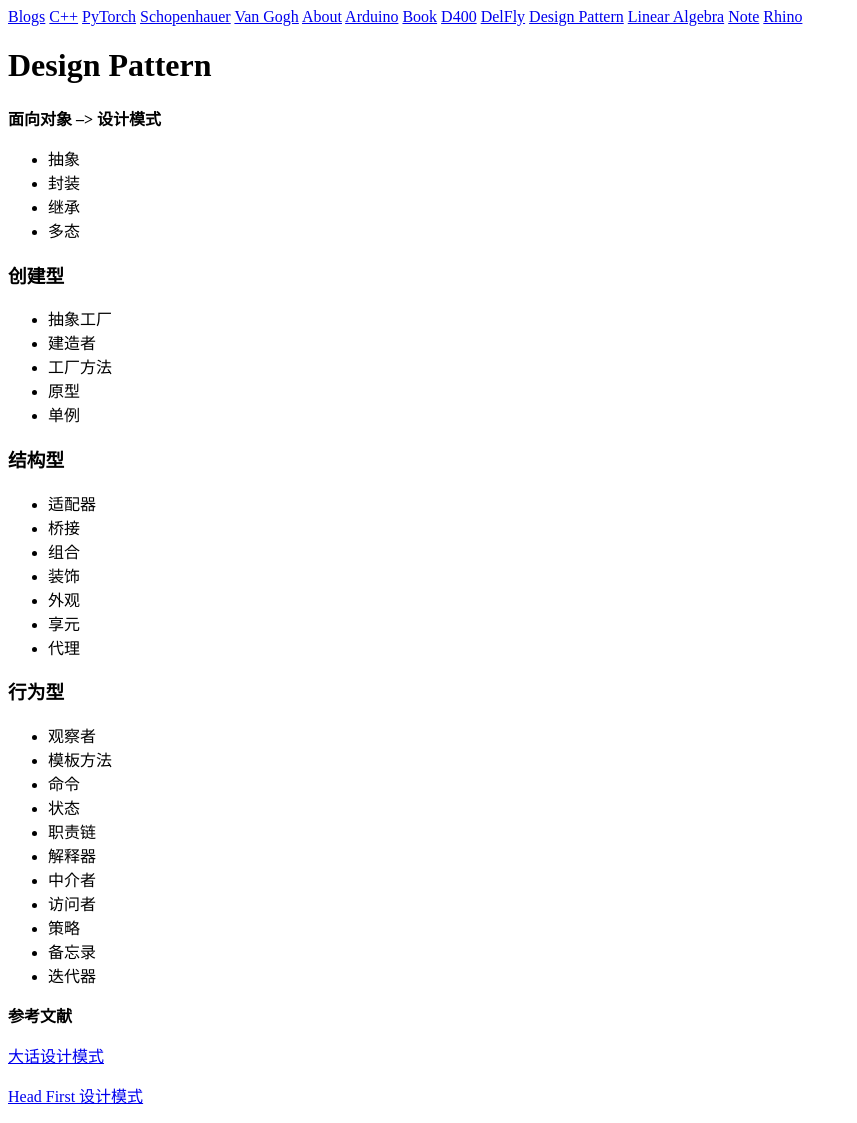
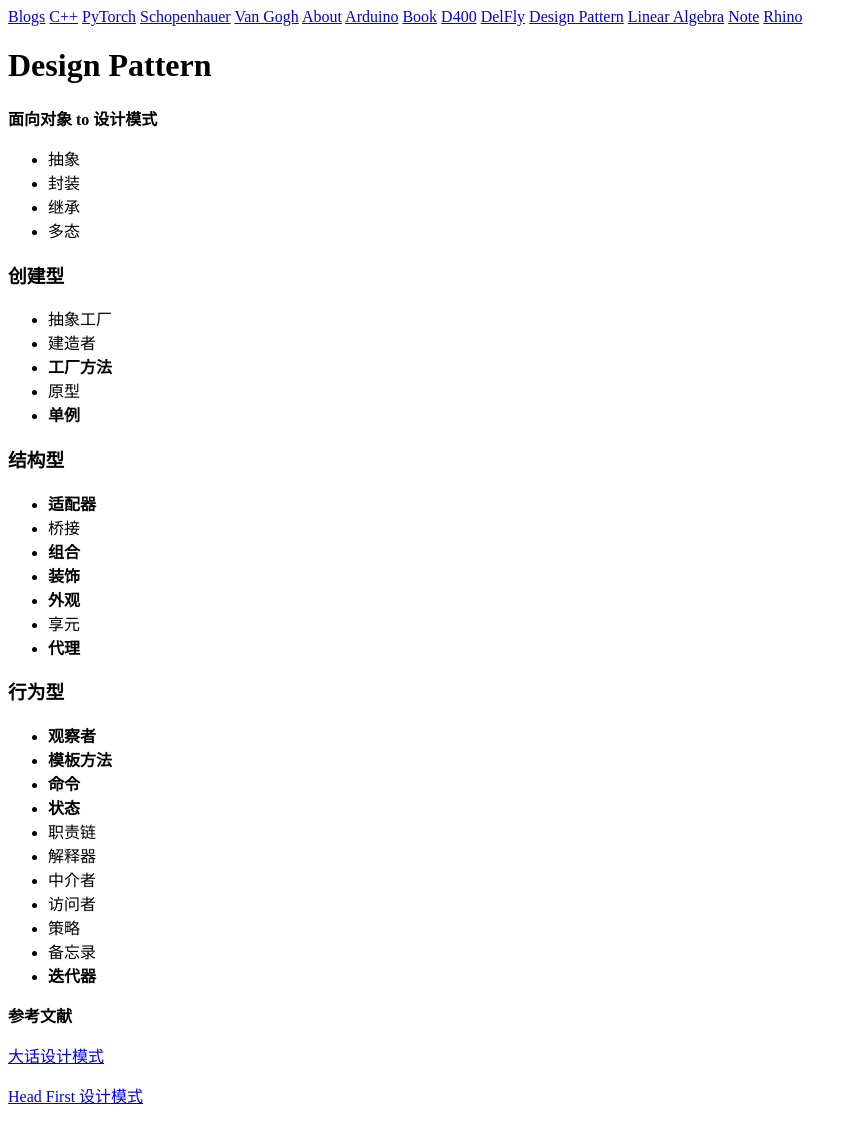
Before and after one commit to matheecs/matheecs.github.io, a Jekyll site: the page built from pages/design-pattern.md, in a window 1280 px wide. Shown: the whole page, without its empty margins (0-857 px from the left). Built offline with Jekyll 4.4.1, drawn with Linux system fonts in a browser that asks for light colours.

Commit message:
update pages

```diff
--- a/pages/design-pattern.md
+++ b/pages/design-pattern.md
@@ -4,7 +4,7 @@ title: Design Pattern
 permalink: /design-pattern/
 ---
 
-**面向对象 --> 设计模式**
+**面向对象 to 设计模式**
 
 - 抽象
 - 封装
@@ -15,33 +15,33 @@ permalink: /design-pattern/
 
 - 抽象工厂
 - 建造者
-- 工厂方法
+- **工厂方法**
 - 原型
-- 单例
+- **单例**
 
 ### 结构型
 
-- 适配器
+- **适配器**
 - 桥接
-- 组合
-- 装饰
-- 外观
+- **组合**
+- **装饰**
+- **外观**
 - 享元
-- 代理
+- **代理**
 
 ### 行为型
 
-- 观察者
-- 模板方法
-- 命令
-- 状态
+- **观察者**
+- **模板方法**
+- **命令**
+- **状态**
 - 职责链
 - 解释器
 - 中介者
 - 访问者
 - 策略
 - 备忘录
-- 迭代器
+- **迭代器**
 
 
 **参考文献**
```
Also changed, not shown: pages/Cpp.md (+2 -0 lines), pages/Schopenhauer.md (+6 -0 lines), pages/VanGogh.md (+2 -0 lines), pages/d400.md (+2 -0 lines), pages/linear-algebra.md (+4 -0 lines), images/Schopenhauer.jpeg (added), images/cpp_practice.JPG (added), images/lald.jpg (added), 1 other file.
